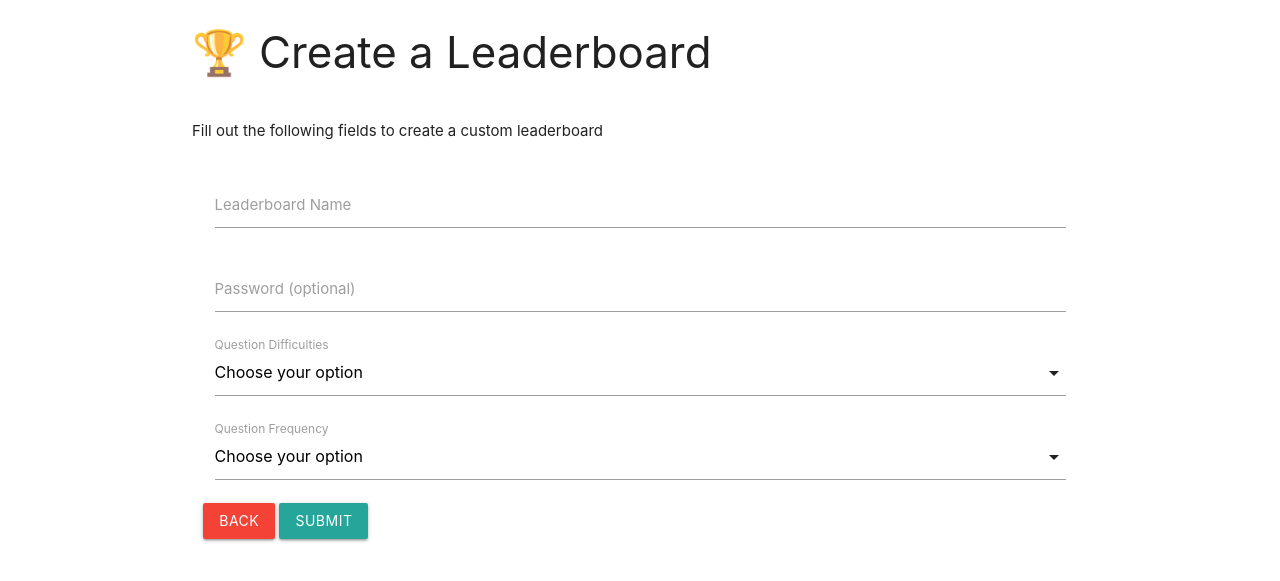
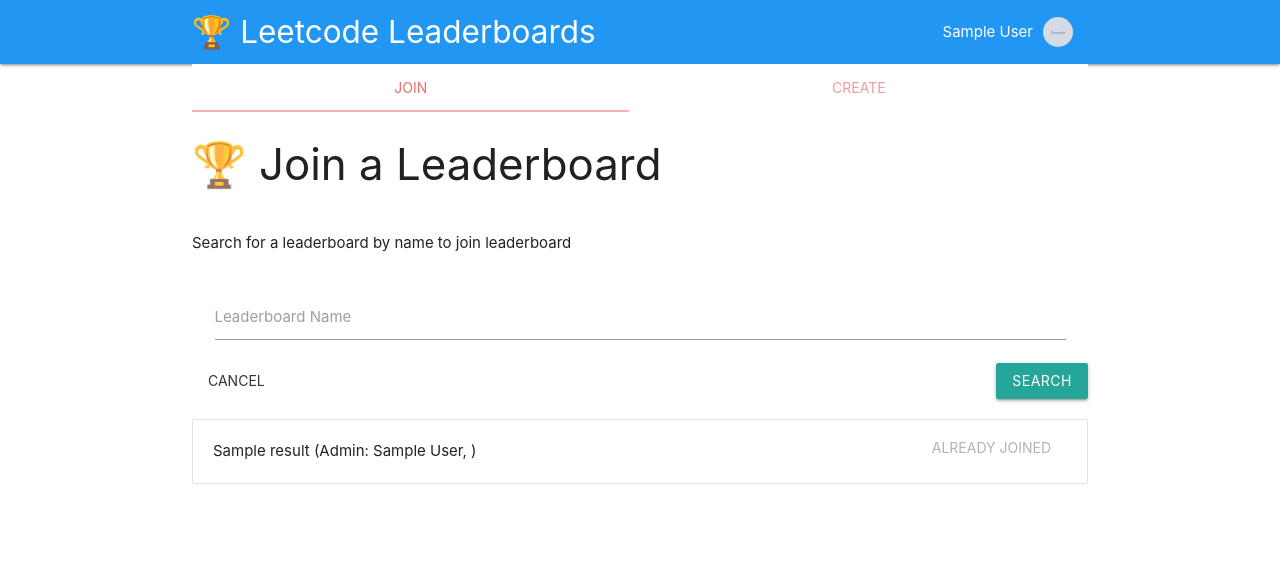
Before and after one commit to najclark/leetcode-leaderboards, a Node server app: template views/leaderboardform.hbs in a window 1280 px wide. Shown: the top 581 px of the page. Run offline with Node 20, Linux system fonts and the light colour scheme; tables that the repository leaves empty hold one stand-in row (values such as "Sample post"); the template is opened without the code that fills it: values that come from a table or form of the project are taken from there, most other values are stand-ins (such as "Sample title", 1, 10 or a date in 2020); grey boxes marked "Sample" are stand-in pictures; some libraries are stand-ins or nearby versions.

Commit message:
Showing leaderboards and can now join existing leaderboards

```diff
--- a/config/passport.js
+++ b/config/passport.js
@@ -36,6 +36,6 @@ module.exports = (passport) => {
     })
 
     passport.deserializeUser((user, done) => {
-        User.find({ _id: user }, (err, user) => done(err, user))
+        User.findOne({ _id: user }, (err, user) => done(err, user))
     })
 }
--- a/models/User.js
+++ b/models/User.js
@@ -8,7 +8,10 @@ const UserSchema = new Schema({
     lastName: String,
     image: String,
     leetcodeUsername: String,
-    leaderboards: [String],
+    leaderboards: {
+        type: [String],
+        default: []
+    },
     createdAt: {
         type: Date,
         default: Date.now
--- a/public/css/style.css
+++ b/public/css/style.css
@@ -7,3 +7,15 @@ p {
     margin-top: 50px;
     text-align: center;
 }
+
+.leaderboards-container {
+    width: 100%;
+    height: 100%;
+
+    display: flex;
+    flex-direction: row;
+    flex-wrap: wrap;
+    justify-content: space-between;
+    align-items: stretch;
+    align-content: space-around;
+}
--- a/server.js
+++ b/server.js
@@ -17,7 +17,15 @@ if (process.env.NODE_ENV === 'development') {
 
 // Handlebars
 const exphbs = require('express-handlebars')
-app.engine('.hbs', exphbs.engine({extname: '.hbs'}));
+app.engine(
+    '.hbs',
+    exphbs.engine({
+        extname: '.hbs',
+        runtimeOptions: {
+            allowProtoPropertiesByDefault: true
+        }
+    })
+)
 app.set('view engine', '.hbs');
 app.set('views', './views');
 
@@ -47,6 +55,7 @@ app.use(bodyParser.json())
 // Routes
 app.use('/', require('./routes/index'))
 app.use('/auth', require('./routes/auth'))
+app.use('/leaderboards', require('./routes/leaderboards'))
 
 // cookieSession config
 // const cookieSession = require('cookie-session')
--- a/views/layouts/login.hbs
+++ b/views/layouts/login.hbs
@@ -4,8 +4,10 @@
     <meta charset="UTF-8">
     <meta http-equiv="X-UA-Compatible" content="IE=edge">
     <meta name="viewport" content="width=device-width, initial-scale=1.0">
+    <script src="https://ajax.googleapis.com/ajax/libs/jquery/2.1.1/jquery.min.js"></script>
     <link rel="stylesheet" href="https://cdnjs.cloudflare.com/ajax/libs/materialize/1.0.0/css/materialize.min.css">
     <link rel="stylesheet" href="https://cdnjs.cloudflare.com/ajax/libs/font-awesome/6.0.0-beta3/css/all.min.css" integrity="sha512-Fo3rlrZj/k7ujTnHg4CGR2D7kSs0v4LLanw2qksYuRlEzO+tcaEPQogQ0KaoGN26/zrn20ImR1DfuLWnOo7aBA==" crossorigin="anonymous" referrerpolicy="no-referrer" />
+    <link href="https://fonts.googleapis.com/icon?family=Material+Icons" rel="stylesheet">
     <link rel="stylesheet" type="text/css" href="/css/style.css">
     <title>Leetcode Leaderboards Login</title>
 </head>
--- a/views/layouts/main.hbs
+++ b/views/layouts/main.hbs
@@ -4,12 +4,16 @@
     <meta charset="UTF-8">
     <meta http-equiv="X-UA-Compatible" content="IE=edge">
     <meta name="viewport" content="width=device-width, initial-scale=1.0">
+    <script src="https://ajax.googleapis.com/ajax/libs/jquery/2.1.1/jquery.min.js"></script>
     <link rel="stylesheet" href="https://cdnjs.cloudflare.com/ajax/libs/materialize/1.0.0/css/materialize.min.css">
     <link rel="stylesheet" href="https://cdnjs.cloudflare.com/ajax/libs/font-awesome/6.0.0-beta3/css/all.min.css" integrity="sha512-Fo3rlrZj/k7ujTnHg4CGR2D7kSs0v4LLanw2qksYuRlEzO+tcaEPQogQ0KaoGN26/zrn20ImR1DfuLWnOo7aBA==" crossorigin="anonymous" referrerpolicy="no-referrer" />
+    <link href="https://fonts.googleapis.com/icon?family=Material+Icons" rel="stylesheet">
     <link rel="stylesheet" type="text/css" href="/css/style.css">
     <title>Leetcode Leaderboards</title>
 </head>
 <body>
+    {{> _navbar}}
+
     <div class="container">
         {{{ body }}}
     </div>
--- a/views/leaderboardform.hbs
+++ b/views/leaderboardform.hbs
@@ -1,10 +1,17 @@
+<div class="card-tabs">
+    <ul class="tabs tabs-fixed-width">
+        <li class="tab"><a class="active" href="#join">Join</a></li>
+        <li class="tab"><a href="#create">Create</a></li>
+    </ul>
+</div>
+<div id="create">
     <h3>🏆 Create a Leaderboard</h3>
 
     <div class="section">
         <p class="lead">Fill out the following fields to create a custom leaderboard</p>
     </div>
     <div class="row">
-    <form  method="post" class="col s12" action="/createleaderboard/submit">
+        <form  method="post" class="col s12" action="/leaderboards/add/create">
                 <div class="input-field col s12">
                     <input id="icon_prefix" type="text" class="validate" name="name">
                     <label for="icon_prefix">Leaderboard Name</label>
@@ -14,7 +21,7 @@
                     <label for="icon_prefix">Password (optional)</label>
                 </div>
                 <div class="input-field col s12">
-                <select multiple name="difficulties">
+                    <select multiple name="questionDifficulties">
                         <option value="" disabled>Choose your option</option>
                         <option value="Easy">Easy</option>
                         <option value="Medium">Medium</option>
@@ -24,7 +31,7 @@
                 </div>
 
                 <div class="input-field col s12">
-                <select name="frequency">
+                    <select name="questionFrequency">
                         <option value="" disabled selected>Choose your option</option>
                         <option value="Every 12 Hours">Every 12 Hours</option>
                         <option value="Daily">Daily</option>
@@ -32,15 +39,65 @@
                     </select>
                     <label>Question Frequency</label>
                 </div>
-        <button class="btn waves-effect waves-light red" type="submit" onclick="history.back()">Back</button>
+            <div class="row s12">
+                <a class="waves-effect waves-teal btn-flat" href="/leaderboards">Cancel</a>
                 <button class="btn waves-effect waves-light" type="submit" name="action">Submit</button>
+            </div>
         </form>
+    </div>
+</div>
+<div id="join">
+    <h3>🏆 Join a Leaderboard</h3>
+
+    <div class="section">
+        <p class="lead">Search for a leaderboard by name to join leaderboard</p>
+    </div>
+    <div class="row">
+        <form  method="post" class="col s12" action="/leaderboards/add/search">
+            <div class="input-field col s12">
+                <input id="icon_prefix" type="text" class="validate" name="name">
+                <label for="icon_prefix">Leaderboard Name</label>
+            </div>
+            <div class="row s12">
+                <a class="waves-effect waves-teal btn-flat left" href="/leaderboards">Cancel</a>
+                <button class="btn waves-effect waves-light right" type="submit" name="action">Search</button>
+            </div>
+        </form>
+        {{#if results}}
+            <ul class="collection">
+                {{#each results}}
+                    <li class="collection-item" style="overflow: hidden;"><div>
+                        <p class="left">
+                            {{name}} (Admin:
+                            {{#each users}}
+                                {{user.displayName}},
+                            {{/each}})
+                        </p>
+                        {{#if alreadyJoined}}
+                            <a class="btn-flat disabled right">Already Joined</a>
+                        {{else}}
+                            <form  method="post" action="/leaderboards/add/join">
+                                <input type="hidden" name="_id" value="{{_id}}">
+                                <button class="btn-flat waves-effect waves-light right" type="submit" name="action">Join</button>
+                            </form>
+                        {{/if}}
+                        </div>
+                    </li>
+                {{/each}}
+            </ul>
+        {{else}}
+            No results found
+        {{/if}}
+    </div>
 </div>
 
 <script>
     document.addEventListener('DOMContentLoaded', function() {
         var elems = document.querySelectorAll('select');
         var instances = M.FormSelect.init(elems, null);
-        console.log("here")
+    });
+
+  $(document).ready(function(){
+    $('.tabs').tabs();
   });
 </script>
--- /dev/null
+++ b/views/partials/_navbar.hbs
@@ -0,0 +1,28 @@
+<ul id="dropdown1" class="dropdown-content">
+    <li><a href="/settings">Settings</a></li>
+    <li class="divider"></li>
+    <li><a href="/auth/logout">Logout</a></li>
+</ul>
+<nav class="blue">
+    <div class="nav-wrapper" style="width:70%; margin: 0 auto;">
+        <a href="#!" class="brand-logo">🏆 Leetcode Leaderboards</a>
+        <ul class="right hide-on-med-and-down">
+            <!-- Dropdown Trigger -->
+            <li>
+                <a class="dropdown-trigger" href="#!" data-target="dropdown1">
+                    <div class="valign-wrapper">
+                        <span style="margin-right:10px">{{user.displayName}}</span>
+                        <img src="{{user.image}}" alt="" class="circle right" style="width:30px;height:30px;vertical-align:middle;">
+                    </div>
+                </a>
+            </li>
+        </ul>
+    </div>
+</nav>
+
+<script>
+    document.addEventListener('DOMContentLoaded', function() {
+        var elems = document.querySelectorAll('.dropdown-trigger');
+        var instances = M.Dropdown.init(elems, { alignment: 'down' });
+    });
+</script>
```
Also changed, not shown: models/Leaderboard.js (+20 -8 lines), routes/index.js (+28 -27 lines), routes/leaderboards.js (added, +123 -0 lines), views/leaderboards.hbs (+44 -6 lines). Lines whose indentation alone changed are shown as unchanged.
